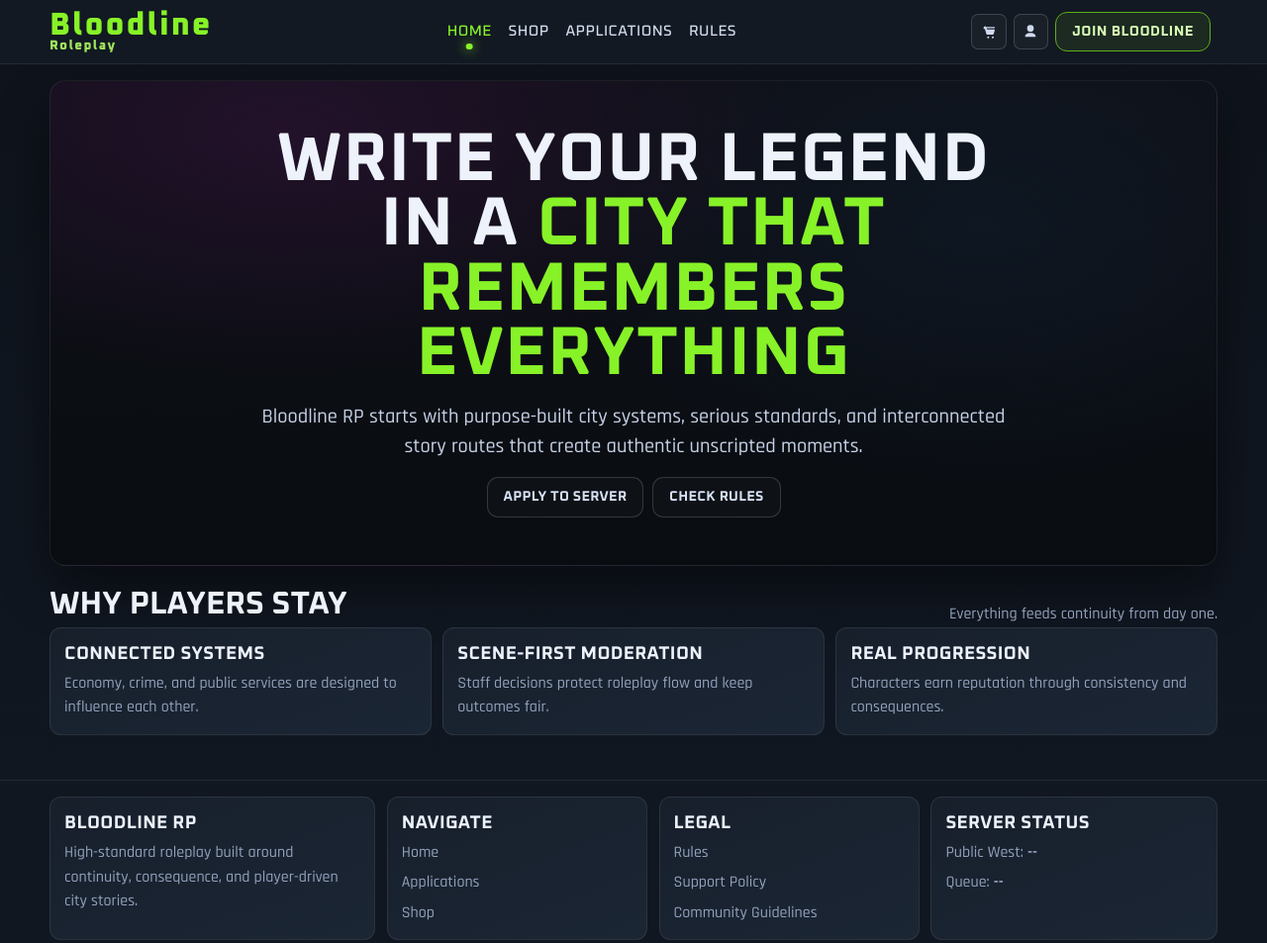
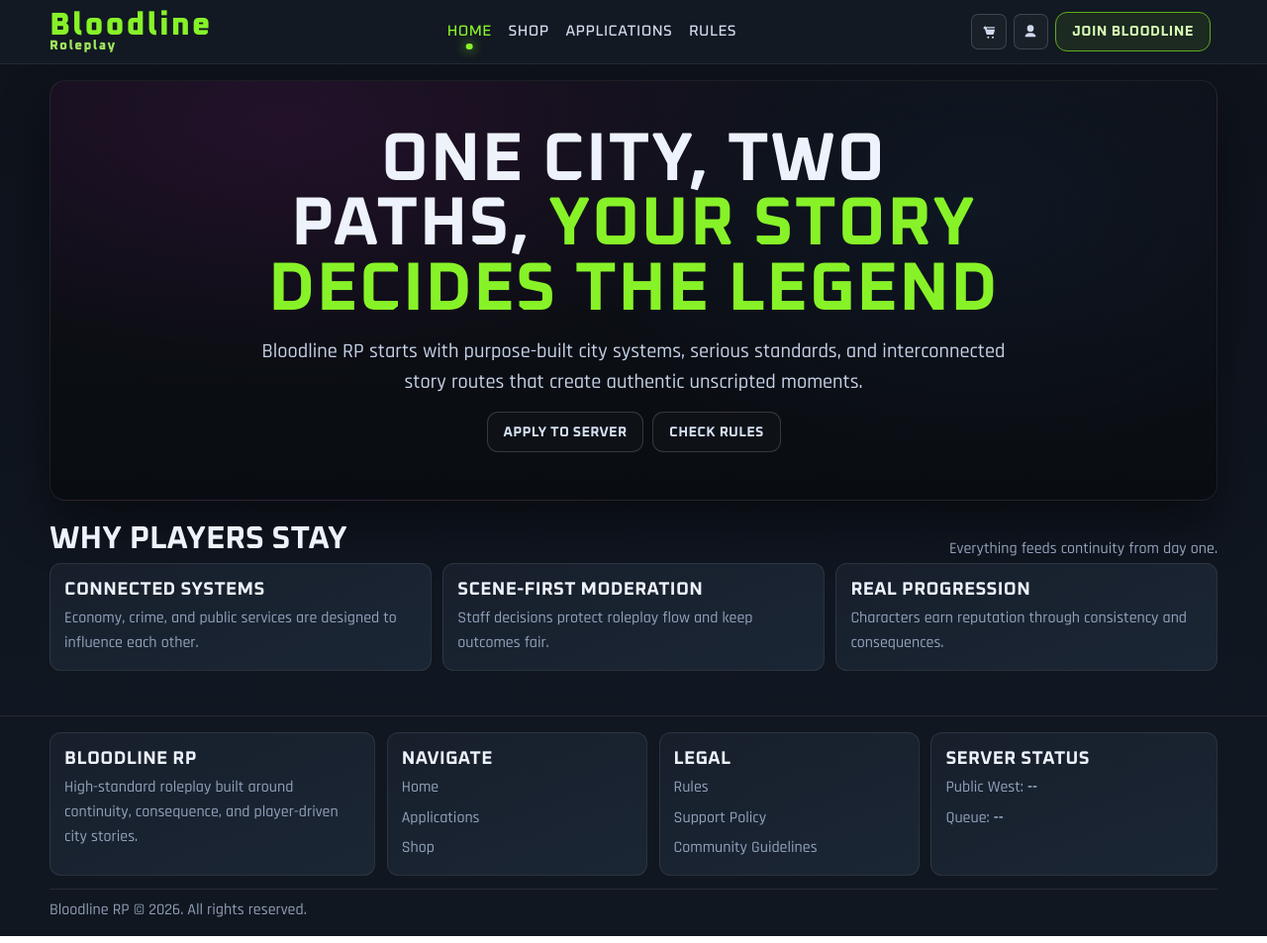
Before and after one commit to nicknubbz1/Bloodline-RP-Website, a plain HTML site: page docs/index.html in a window 1280 px wide. Shown: the top 953 px of the page at 99% size. Drawn offline with Linux system fonts and the light colour scheme; no server answers.

Commit message:
Set homepage headline to civ/crim inclusive RP line

```diff
--- a/docs/index.html
+++ b/docs/index.html
@@ -34,7 +34,7 @@
 <main class="page-shell">
   <section class="hero">
     <div class="hero-inner">
-      <h1>Write your legend in a <span>city that remembers everything</span></h1>
+      <h1>One city, two paths, <span>your story decides the legend</span></h1>
       <p class="lead">Bloodline RP starts with purpose-built city systems, serious standards, and interconnected story routes that create authentic unscripted moments.</p>
       <div class="btn-row">
         <a class="btn btn-ghost" href="applications.html?v=20260728a">Apply To Server</a>
```
Also changed, not shown: index.html (+1 -1 lines).
